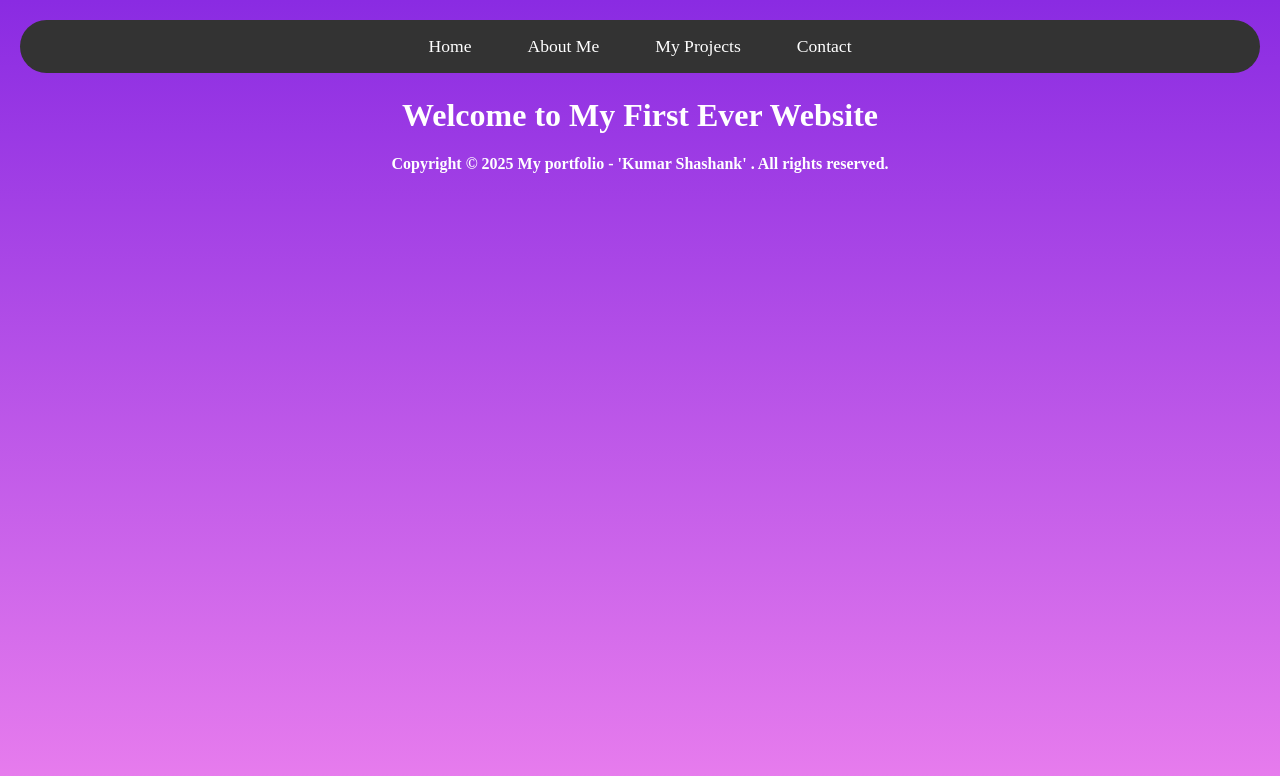
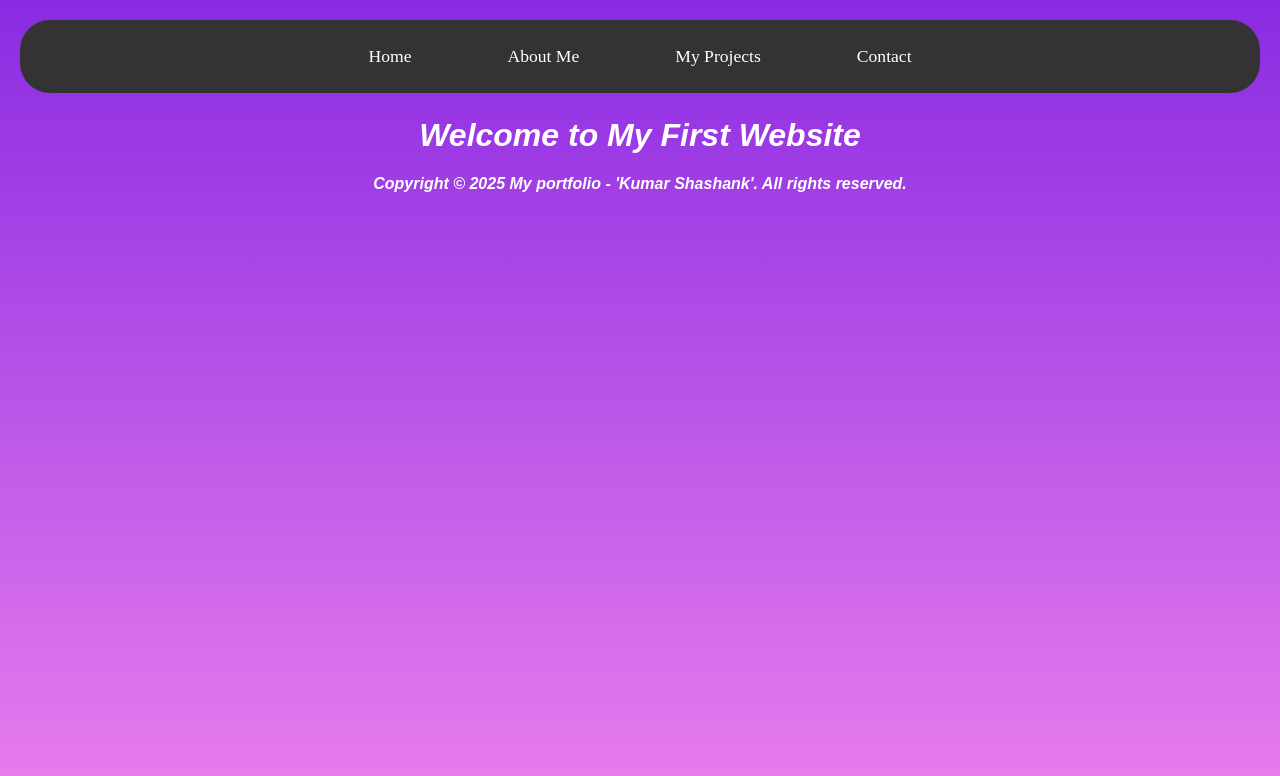
Before and after one commit to GameStoreio/Gaming-Store, a website: page index.html in a window 1280 px wide. Drawn offline with Linux system fonts and the light colour scheme.

Commit message:
Changed the font-family of 'p' and'h1'.

```diff
--- a/index.html
+++ b/index.html
@@ -5,6 +5,14 @@
     <link rel="icon" type="image/avif" href="images/image.png">
     <title>My portfolio - 'Kumar Shashank'</title>
     <style>
+        h1 {
+            font-family: Arial, sans-serif;
+            font-style: italic;
+        }
+        p {
+            font-family: Arial, sans-serif;
+            font-style: italic;
+        }
         body {
             background-image: linear-gradient(to bottom, blueviolet, violet);
             margin: 20px;
@@ -29,16 +37,23 @@
             gap: 1em;
         }
         nav li {
+            border-radius: 500px;
+            padding: 10px;
             display: inline-block;
         }
         nav a {
+            padding: 10px;
             color: #fff;
             text-decoration: none;
             font-size: 1.1em;
-              margin-left: 20px;
-                  margin-right: 20px;
-                }
-            </style>
+            margin-left: 20px;
+            margin-right: 20px;
+        }
+        nav li:hover {
+            background-color: black;
+            text-decoration: none;
+        }
+    </style>
             <nav>
                 <ul>
                     <li><a href="#Home">Home</a></li>
@@ -48,14 +63,14 @@
                   </ul>
 
             </nav>
-        <h1 style="text-align: center; color: white; font-weight: bold;">Welcome to My First Ever Website</h1>
+        <h1 style="text-align: center; color: white; font-weight: bold;">Welcome to My First Website</h1>
         <h2></h2>
 
      <footer>
         <p
         style=" text-align: center;
         color: white;
-        font-weight: bold;">Copyright &#169;  2025 My portfolio - 'Kumar Shashank' . All rights reserved.</p>
+        font-weight: bold;">Copyright &#169;  2025 My portfolio - 'Kumar Shashank'. All rights reserved.</p>
       </footer>
     </body>
 </html>
```
Also changed, not shown: Projects.html (deleted, +0 -1 lines).
